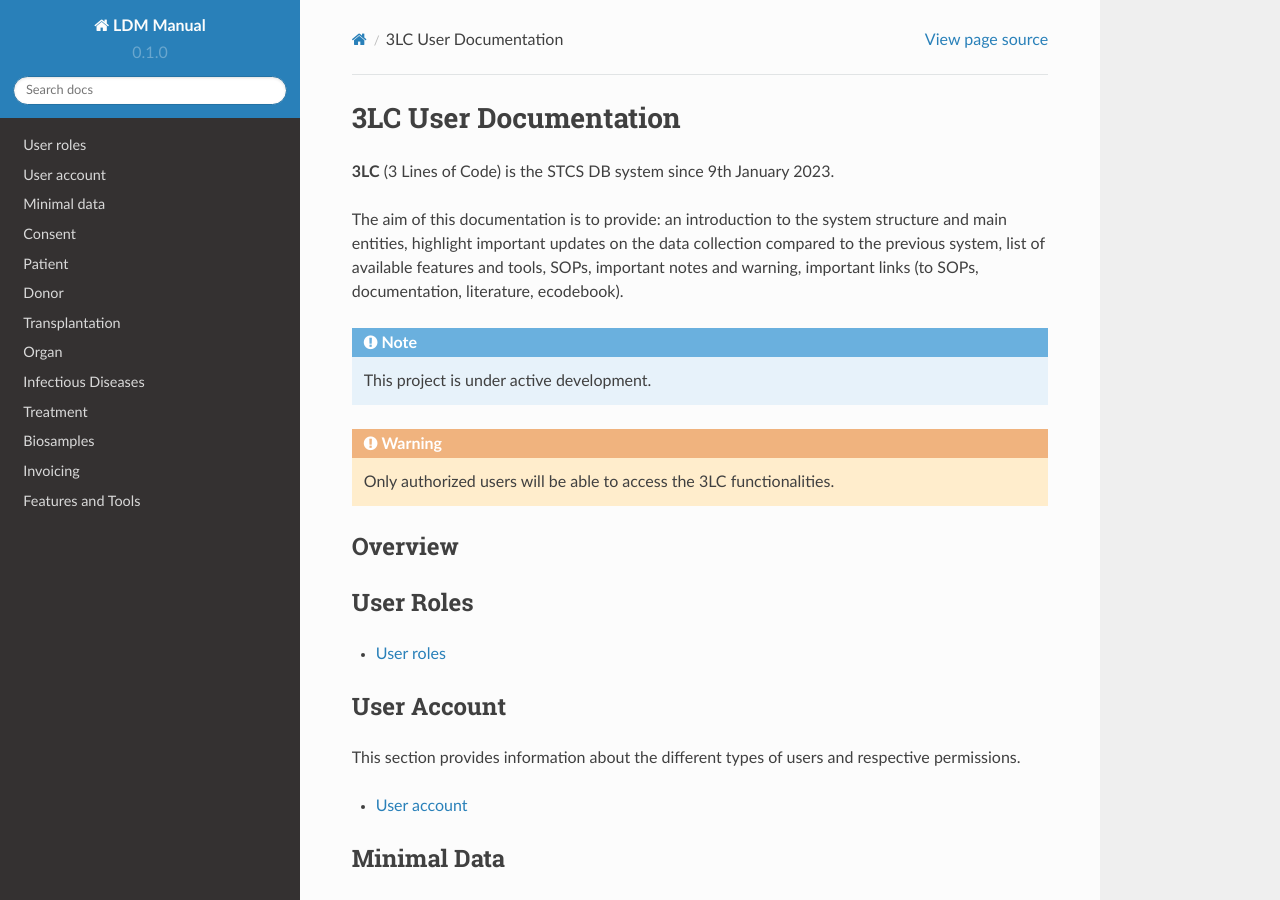
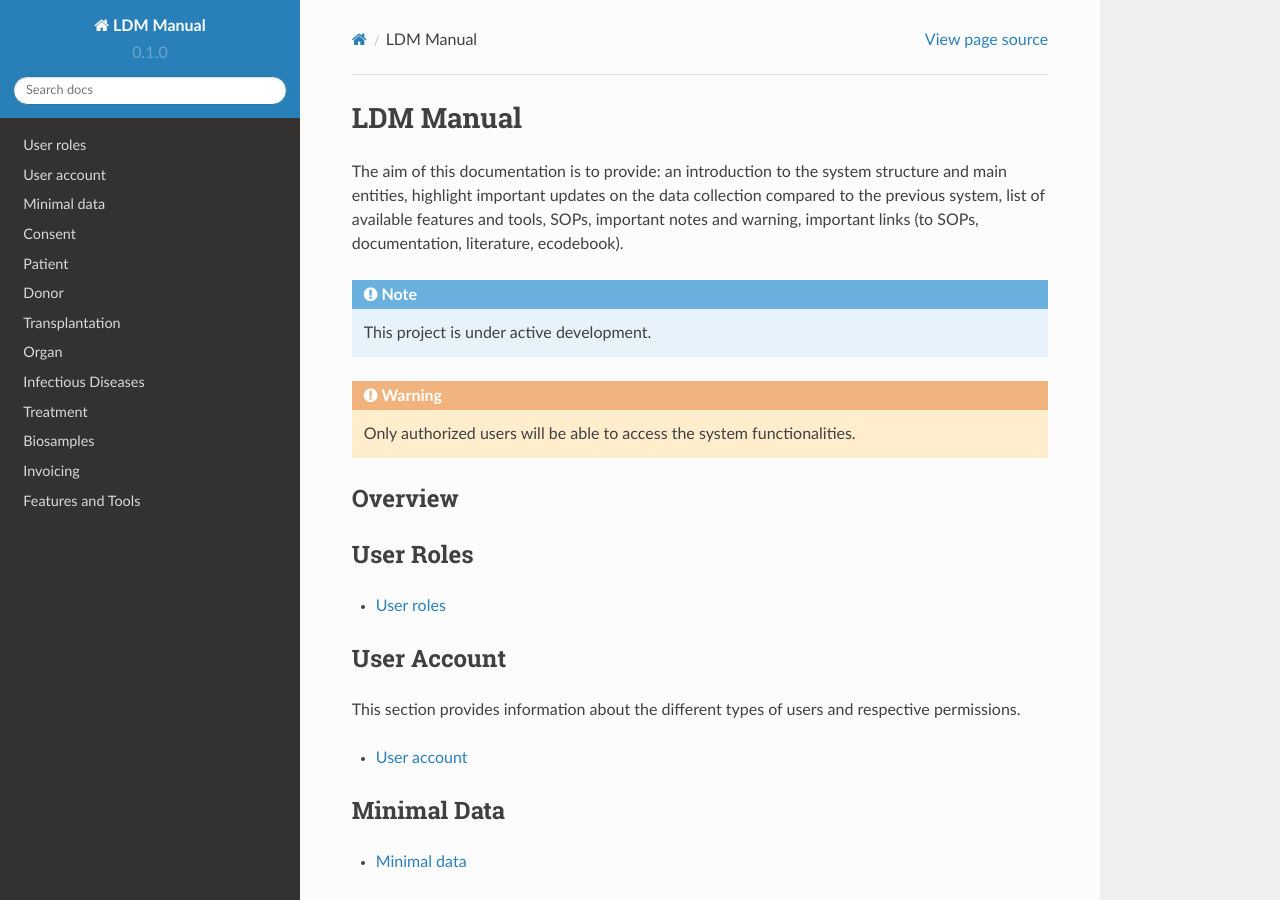
Before and after one commit to swiss-transplant-cohort-study/3LC-user-manual, a Sphinx documentation site: the page built from docs/source/index.rst, in a window 1280 px wide and 900 px high. Built offline with Sphinx 7.4.7 and the Read the Docs theme 2.0.0, drawn with Linux system fonts in a browser that asks for light colours.

Commit message:
Update index.rst

```diff
--- a/docs/source/index.rst
+++ b/docs/source/index.rst
@@ -1,7 +1,5 @@
-3LC User Documentation
+LDM Manual
 ######################
-
-**3LC** (3 Lines of Code) is the STCS DB system since 9th January 2023.
 
 The aim of this documentation is to provide: an introduction to the system structure and main entities, highlight important updates on the data collection compared to the previous system, list of available features and tools, SOPs, important notes and warning, important links (to SOPs, documentation, literature, ecodebook).
 
@@ -10,7 +8,7 @@ The aim of this documentation is to provide: an introduction to the system struc
    This project is under active development.
 
 .. warning::
-   Only authorized users will be able to access the 3LC functionalities.
+   Only authorized users will be able to access the system functionalities.
 
 
 Overview
```
